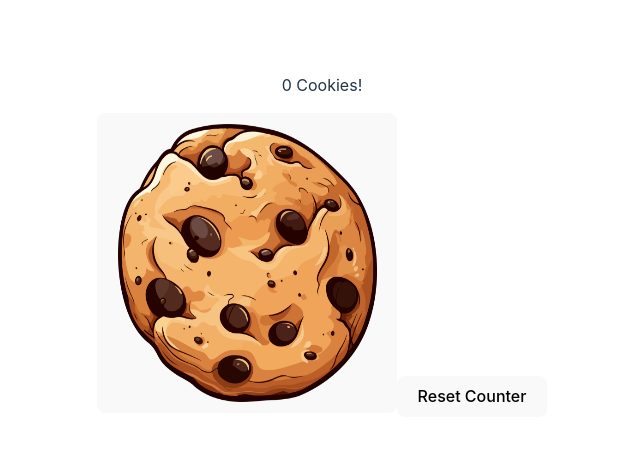
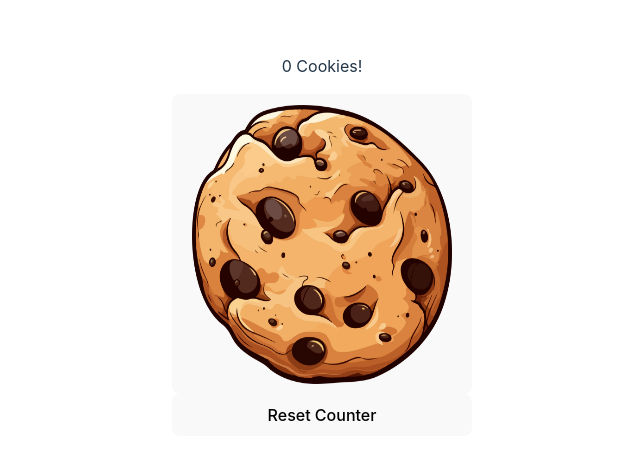
Before and after one commit to mrhl082024/react-oppgave-2-useState-useEffect, a React (Vite) app: page / in a window 1280 px wide. Shown: the part 163-622 px from the top of the page, without its empty margins (318-958 px from the left). Built offline with nearby package versions, Linux system fonts and the light colour scheme.

Commit message:
cookie display GRID

```diff
--- a/src/components/CookieClicker.jsx
+++ b/src/components/CookieClicker.jsx
@@ -10,9 +10,9 @@ export default function cookieClicker() {
   function resetIncrement(){
     setCount(0)
   }
-  return <>
+  return <div id="cookieCard">
   <p>{count} Cookies!</p>
   <button id="cookieBtn" onClick={handleIncrement} ><img id="cookieImg" src={cookie} alt="cookie" /></button>
   <button id="resetBtn" onClick={resetIncrement}>Reset Counter</button>
-  </>;
+  </div>;
 }
--- a/src/styles/cookieClicker.css
+++ b/src/styles/cookieClicker.css
@@ -1,9 +1,13 @@
-#cookieBtn{
-    width: 300px;
-    height: 300px;
+#cookieCard {
+  display: grid;
 }
 
-#cookieImg{
-    width: 100%;
-    height: 100%;
+#cookieBtn {
+  width: 300px;
+  height: 300px;
 }
+
+#cookieImg {
+  width: 100%;
+  height: 100%;
+}
```
